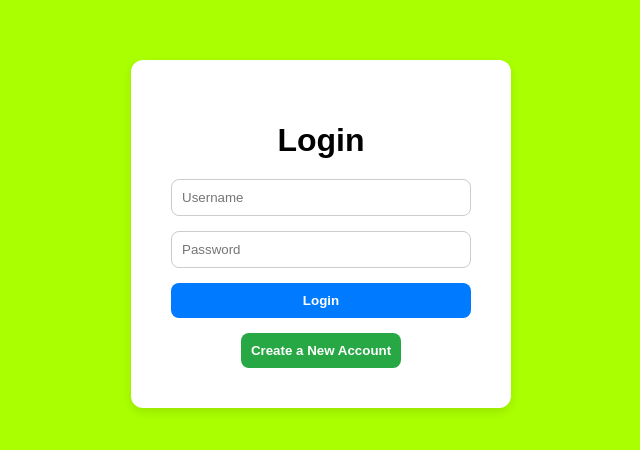
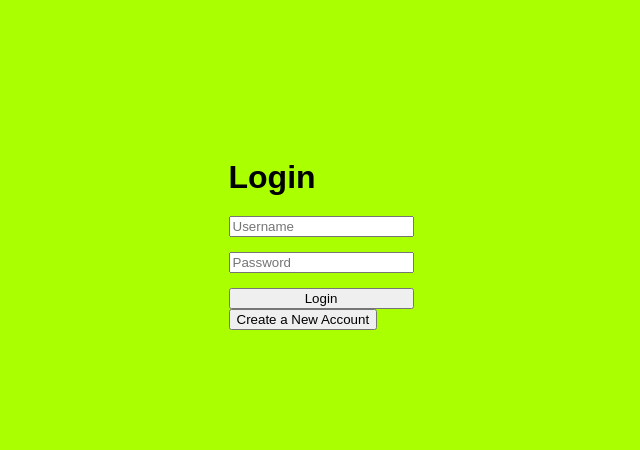
Before and after one commit to IsaacG14/civ-game-project, a React (Vite) app in the folder frontend/: page /login in a window 1280 px wide. Shown: the part 166-616 px from the top of the page, without its empty margins (319-959 px from the left). Built offline with nearby package versions, Linux system fonts and the light colour scheme.

Commit message:
moved some styles to css file

```diff
--- a/frontend/public/style.css
+++ b/frontend/public/style.css
@@ -15,3 +15,36 @@ body {
     font-size: 1em;
     text-align: center;
 }
+
+button {
+    background-color: "#28a745";
+    color: "white";
+    padding: "10px";
+    border: "none";
+    border-radius: "8px";
+    cursor: "pointer";
+    font-weight: "bold";
+}
+
+.submitButton {
+    background-color: "#007bff";
+}
+
+.createAccountButton {
+    margin-top: "15px";
+}
+
+.textInput {
+    padding: "10px";
+    border-radius: "8px";
+    border: "1px solid #ccc";
+}
+
+.loginContainer {
+    background-color: "white";
+    padding: "40px";
+    border-radius: "12px";
+    box-shadow: "0 4px 10px rgba(0, 0, 0, 0.1)";
+    width: "300px";
+    text-align: "center";
+}
--- a/frontend/src/pages/LoginPage.jsx
+++ b/frontend/src/pages/LoginPage.jsx
@@ -82,69 +82,28 @@ export default function LoginPage() {
       alignItems: "center",
       height: "100vh",
       backgroundColor: "#AAFF00"}}>
-        <div style = {{
-          backgroundColor: "white",
-          padding: "40px",
-          borderRadius: "12px",
-          boxShadow: "0 4px 10px rgba(0, 0, 0, 0.1)",
-          width: "300px",
-          textAlign: "center",
-          }}>
-            <h1 style = {{
-              marginBottom: "20px",
-              color: "#000"
-              }}>Login</h1>
-            <form onSubmit = {handleLogin}
-            style = {{
-              display: "flex",
-              flexDirection: "column",
-              gap: "15px",
-              }}>
-              <input type = "text"
-              placeholder = "Username"
-              value = {username}
-              onChange = {(e) => setUsername(e.target.value)}
-              required
-              style = {{
-                padding: "10px",
-                borderRadius: "8px",
-                border: "1px solid #ccc",
-              }}/>
-              <input type = "password"
-              placeholder= "Password"
-              value = {password}
-              onChange = {(e) => setPassword(e.target.value)}
-              required
-              style = {{
-                padding: "10px",
-                borderRadius: "8px",
-                border: "1px solid #ccc",
-              }}/>
-            {error && <p style={{ color: "red" }}>{error}</p>}
 
-              <button type = "submit"
-              style = {{backgroundColor: "#007bff",
-              color: "white",
-              padding: "10px",
-              border: "none",
-              borderRadius: "8px",
-              cursor: "pointer",
-              fontWeight: "bold",
-              }}>
-                Login
-              </button>
+        <div className="loginContainer">
+
+            <h1 style={{marginBottom: "20px", color: "#000"}}>Login</h1>
+
+            <form onSubmit={handleLogin} style={{display: "flex", flexDirection: "column", gap: "15px"}}>
+
+              <input type="text" className="textInput" placeholder="Username" value={username}
+                required onChange={(e) => setUsername(e.target.value)}/>
+
+              <input type="password" className="textInput" placeholder="Password" value={password}
+                required onChange={(e) => setPassword(e.target.value)}/>
+
+              {error && <p style={{ color: "red" }}>{error}</p>}
+
+              <button type="submit" className="submitButton">Login</button>
             </form>
-            <button onClick = {handleCreateAccount}
-            style = {{
-              marginTop:"15px",
-              backgroundColor: "#28a745",
-              color: "white",
-              padding: "10px",
-              border: "none",
-              borderRadius: "8px",
-              cursor: "pointer",
-              fontWeight: "bold",
-            }}>
+
+            <button
+                type="button"
+                onClick={handleCreateAccount}
+                className="createAccountButton">
               Create a New Account
             </button>
         </div>
```
